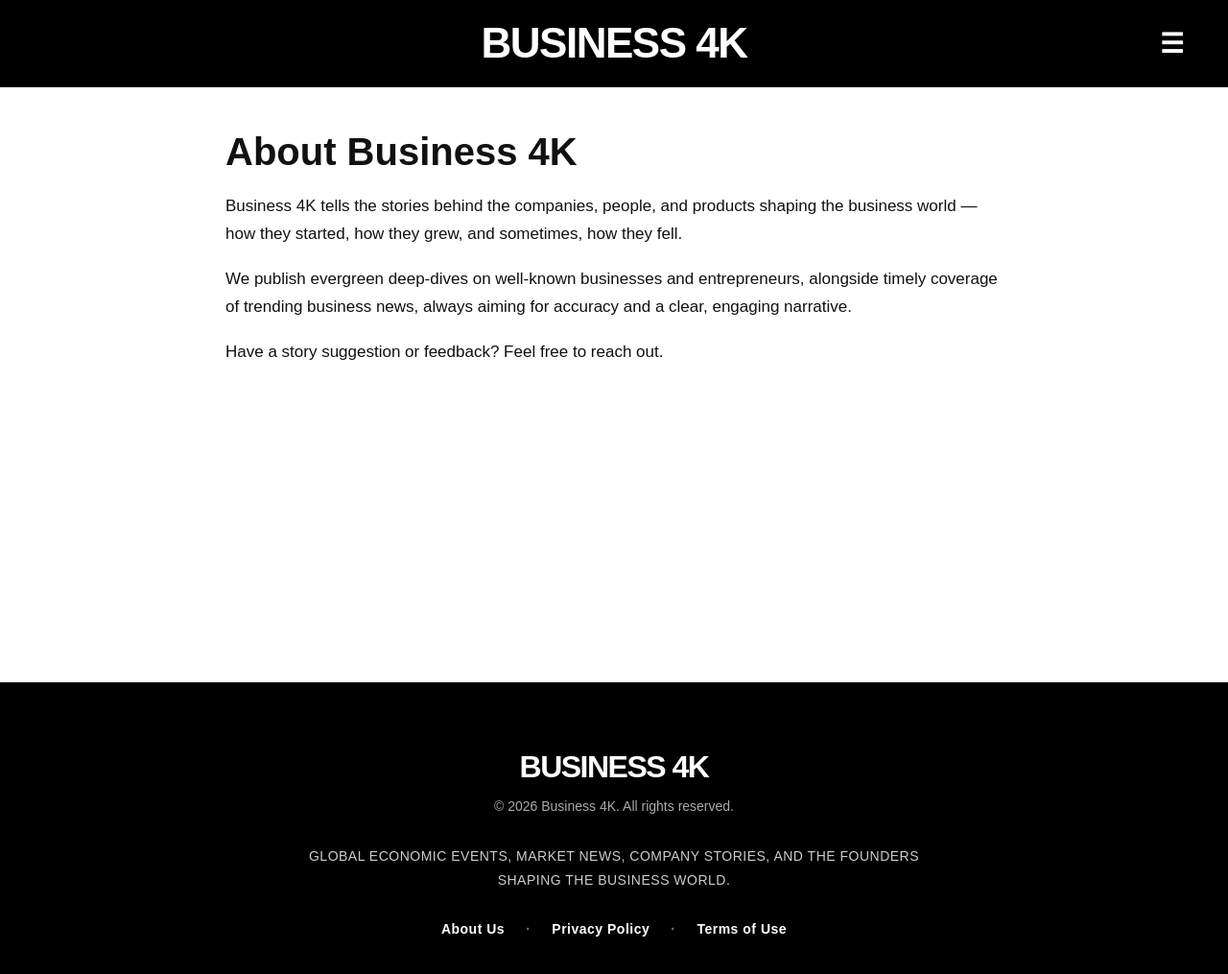
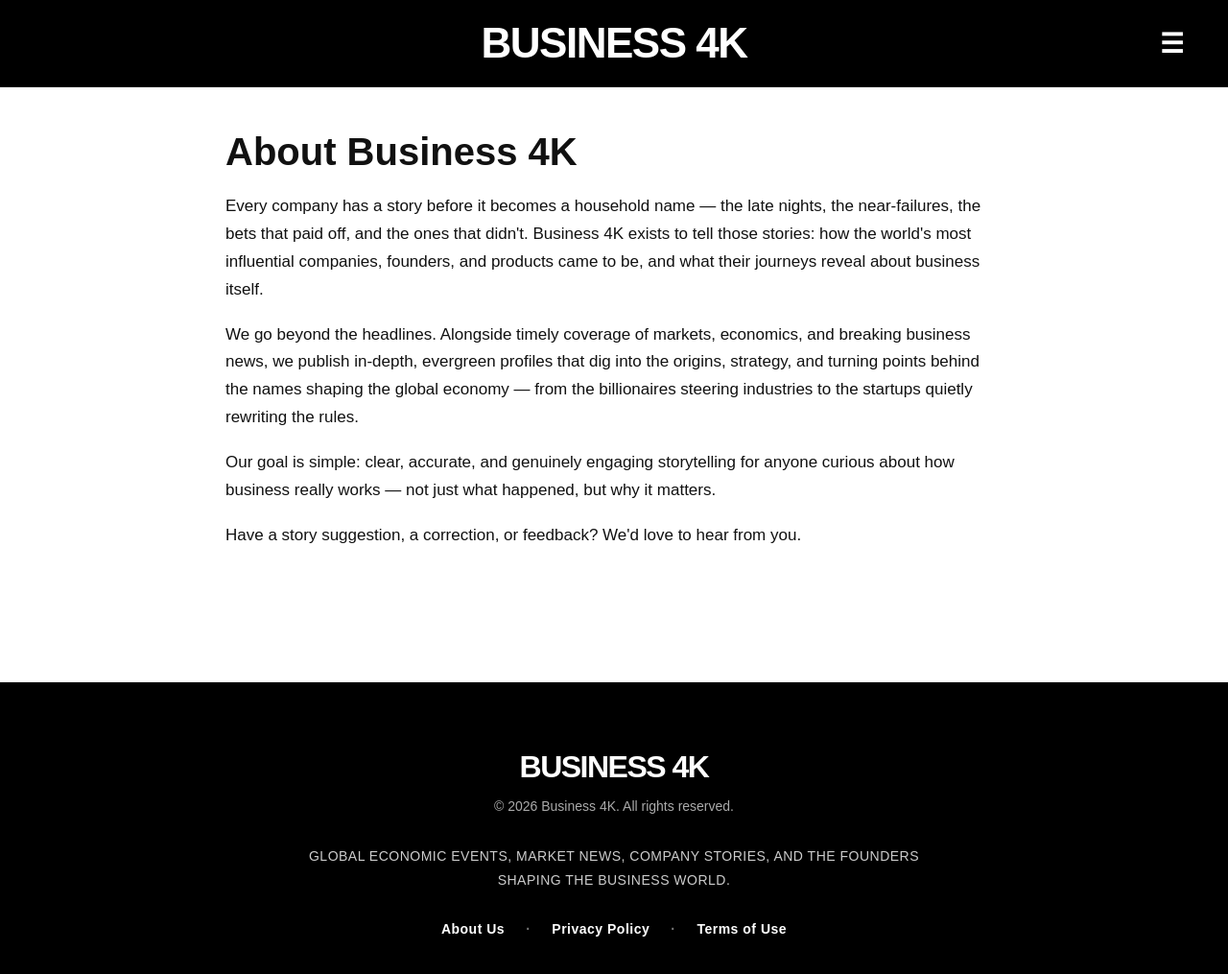
Before and after one commit to business4k/business4k, a Jekyll site: the page built from about.html, in a window 1280 px wide and 1021 px high. Shown: the top 1015 px of the window at 96% size. Built offline with Jekyll 4.4.1, drawn with Linux system fonts in a browser that asks for light colours.

Commit message:
Enhance About page content with detailed descriptions
Expanded the content on the About page to provide a more detailed overview of Business 4K's mission and offerings.

```diff
--- a/about.html
+++ b/about.html
@@ -6,7 +6,32 @@ permalink: /about/
 
 <div class="static-page">
   <h1>About Business 4K</h1>
-  <p>Business 4K tells the stories behind the companies, people, and products shaping the business world — how they started, how they grew, and sometimes, how they fell.</p>
-  <p>We publish evergreen deep-dives on well-known businesses and entrepreneurs, alongside timely coverage of trending business news, always aiming for accuracy and a clear, engaging narrative.</p>
-  <p>Have a story suggestion or feedback? Feel free to reach out.</p>
+
+  <p>
+    Every company has a story before it becomes a household name — the
+    late nights, the near-failures, the bets that paid off, and the ones
+    that didn't. Business 4K exists to tell those stories: how the
+    world's most influential companies, founders, and products came to
+    be, and what their journeys reveal about business itself.
+  </p>
+
+  <p>
+    We go beyond the headlines. Alongside timely coverage of markets,
+    economics, and breaking business news, we publish in-depth,
+    evergreen profiles that dig into the origins, strategy, and turning
+    points behind the names shaping the global economy — from the
+    billionaires steering industries to the startups quietly rewriting
+    the rules.
+  </p>
+
+  <p>
+    Our goal is simple: clear, accurate, and genuinely engaging
+    storytelling for anyone curious about how business really works —
+    not just what happened, but why it matters.
+  </p>
+
+  <p>
+    Have a story suggestion, a correction, or feedback? We'd love to
+    hear from you.
+  </p>
 </div>
```
